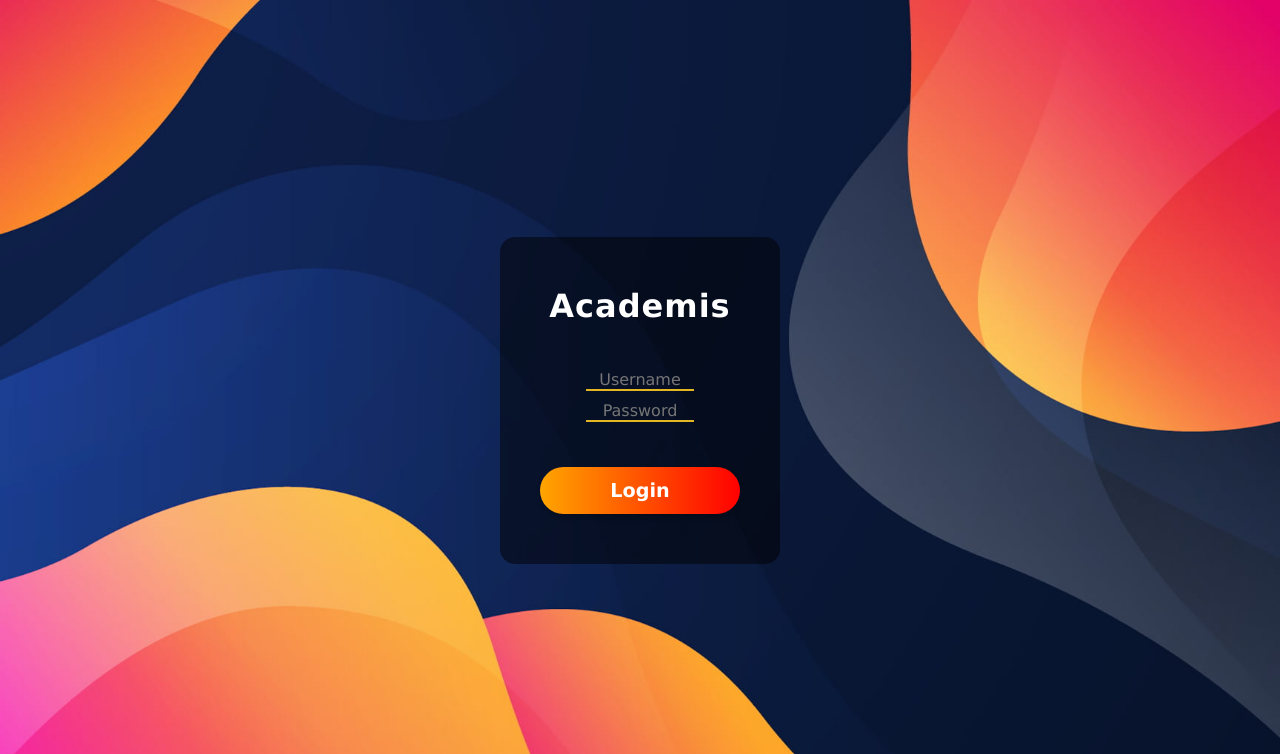
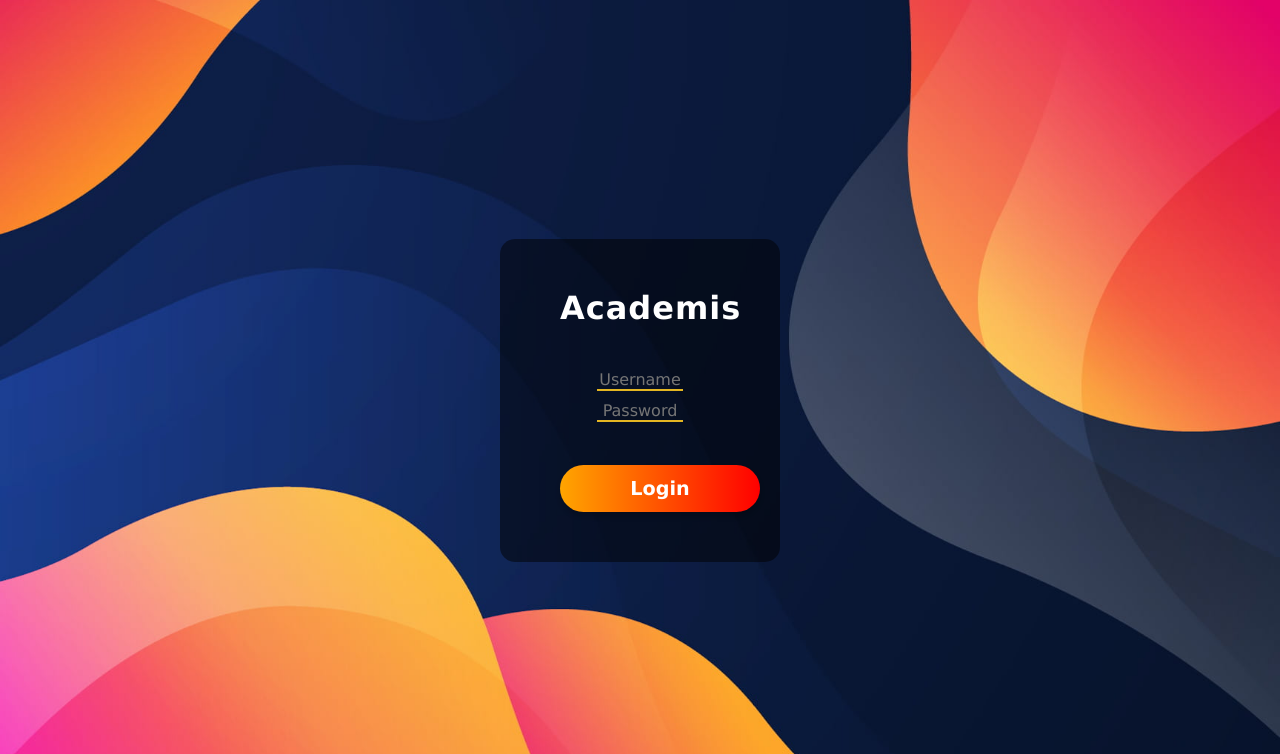
Before and after one commit to Neirox3301/devsecops_intranet, a Flask app: page /login in a window 1280 px wide. Shown: the top 754 px of the page. Run offline with Flask 3, Linux system fonts and the light colour scheme; parts of the project's set-up code (start-up, migrations or seed data) failed here and were passed over; some libraries are stand-ins or nearby versions.

Commit message:
modif login (ca a rien changé)

```diff
--- a/app/static/scss/_login.scss
+++ b/app/static/scss/_login.scss
@@ -21,6 +21,8 @@
             display: flex;
             flex-direction: column;
             justify-content: space-between;
+            margin: auto;
+            width: 80%;
 
             h1 {
                 font-size: 2rem;
--- a/app/static/style/style.css
+++ b/app/static/style/style.css
@@ -317,6 +317,8 @@ html, body {
   display: flex;
   flex-direction: column;
   justify-content: space-between;
+  margin: auto;
+  width: 80%;
 }
 .body-login .container form h1 {
   font-size: 2rem;
```
Also changed, not shown: app/templates/login.html (line endings or trailing spaces), 1 other file.
